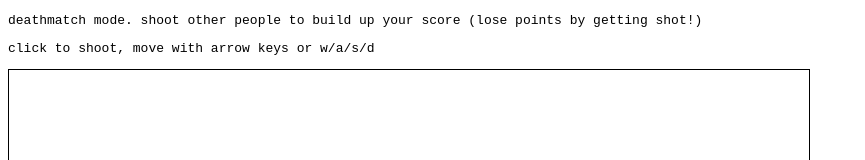
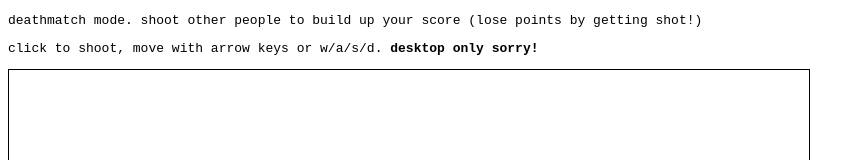
Before and after one commit to healeycodes/dm-multiplayer, a plain HTML site: page index.html in a window 1280 px wide. Shown: the top 160 px of the page, without its empty margins (0-865 px from the left). Drawn offline with Linux system fonts and the light colour scheme.

Commit message:
add desktop note

```diff
--- a/index.html
+++ b/index.html
@@ -32,7 +32,7 @@
 
 <body>
     <p>deathmatch mode. shoot other people to build up your score (lose points by getting shot!)</p>
-    <p>click to shoot, move with arrow keys or w/a/s/d</p>
+    <p>click to shoot, move with arrow keys or w/a/s/d. <b>desktop only sorry!</b></p>
     <div class="game">
         <canvas id="gameCanvas" width="800" height="800"></canvas>
         <div class="side">
```
